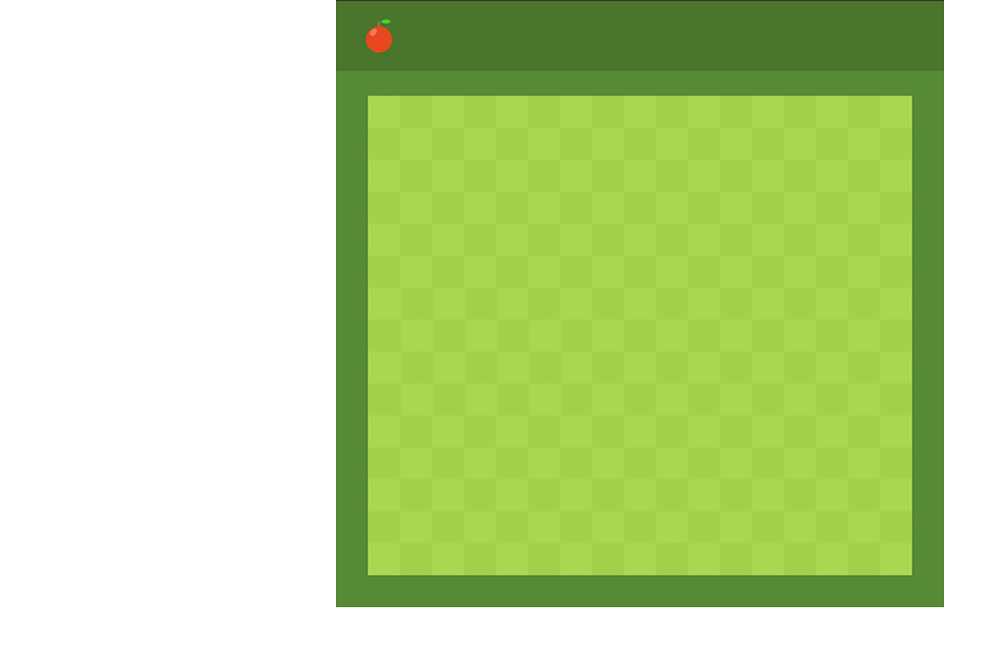
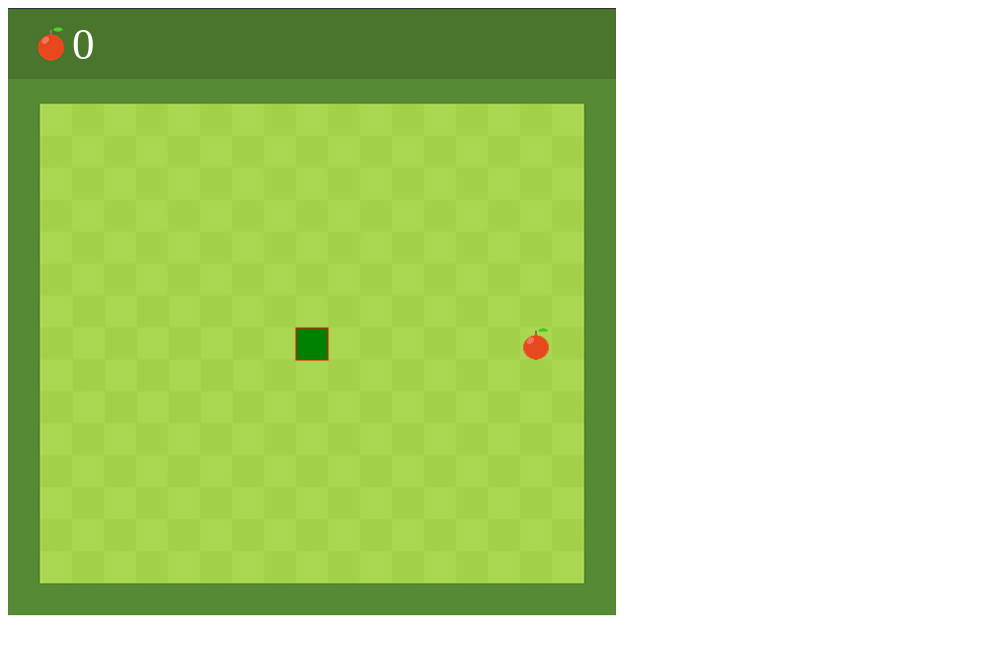
Before and after one commit to n1sam1Media/Snake_Game_Project, a plain HTML site: page index.html in a window 1280 px wide. Shown: the whole page, without its empty margins (0-999 px from the left). Drawn offline with Linux system fonts and the light colour scheme.

Commit message:
Finished snake game

```diff
--- a/index.html
+++ b/index.html
@@ -2,18 +2,6 @@
 <html>
 <head>
 	<title>Snake Game</title>
-	<style>
-	  * {
-	    padding: 0;
-	    margin: 0;
-	  }
-
-	  canvas {
-	  	background: #eee;
-	    display: block;
-	    margin: 0 auto;
-	  }
-	</style>
 </head>
 <body>
 
--- a/snake.js
+++ b/snake.js
@@ -10,6 +10,21 @@ ground.src = "img/ground.png";
 
 const foodImg = new Image();
 foodImg.src = "img/food.png";
+
+// load audio files
+const dead = new Audio();
+const eat = new Audio();
+const up = new Audio();
+const left = new Audio();
+const right = new Audio();
+const down = new Audio();
+
+dead.src = "audio/dead.mp3";
+eat.src = "audio/eat.mp3";
+up.src = "audio/up.mp3";
+left.src = "audio/left.mp3";
+right.src = "audio/right.mp3";
+down.src = "audio/down.mp3";
 
 // create the snake
 let snake = [];
@@ -27,9 +42,95 @@ let food = {
 // create the score var
 let score = 0;
 
+// control the snake
+let d;
+
+document.addEventListener("keydown", direction);
+
+function direction(event){
+	let key = event.keyCode;
+	if(key == 37 && d != "RIGHT"){
+		left.play();
+		d = "LEFT";
+	} else if(key == 38 && d != "DOWN"){
+		up.play();
+		d = "UP";
+	} else if(key == 39 && d != "LEFT"){
+		right.play();
+		d = "RIGHT";
+	} else if(key == 40 && d != "UP"){
+		down.play();
+		d = "DOWN";
+	}
+}
+
+// check collision function
+function collision(head, array){
+	for(let i = 0; i < array.length; i++){
+		if(head.x == array[i].x && head.y == array[i].y){
+			return true;
+		}
+	}
+	return false;
+}
+
 // draw everything to the canvas
 function draw() {
 	ctx.drawImage(ground, 0, 0);
+	for(let i = 0; i < snake.length; i++) {
+      ctx.fillStyle = (i == 0)? "green" : "white";
+      ctx.fillRect(snake[i].x,snake[i].y,box,box);
+
+      ctx.strokeStyle = "red";
+      ctx.strokeRect(snake[i].x,snake[i].y,box,box);
+	}
+
+	ctx.drawImage(foodImg, food.x, food.y);
+
+    // old head position
+    let snakeX = snake[0].x;
+    let snakeY = snake[0].y;
+
+    // which direction
+    if(d == "LEFT") snakeX -= box;
+    if(d == "UP") snakeY -= box;
+    if(d == "RIGHT") snakeX += box;
+    if(d == "DOWN") snakeY += box;
+
+    // if the snake eats the food
+    if(snakeX == food.x && snakeY == food.y){
+    	score++;
+    	eat.play();
+    	food = {
+    		x : Math.floor(Math.random() * 17 + 1) * box,
+    		y : Math.floor(Math.random() * 15 + 3) * box
+    	}
+    	// we don't remove the tail
+    } else {
+    	// remove the tail
+    	snake.pop();
+    }
+
+    // add new head
+    let newHead = {
+        x : snakeX,
+        y : snakeY
+    }
+
+    // game over
+    if(snakeX < box || snakeX > 17 * box || snakeY < 3 * box || snakeY > 17 * box || collision(newHead, snake)){
+    	clearInterval(game);
+    	dead.play();
+    }
+
+
+
+    snake.unshift(newHead);
+
+
+	ctx.fillStyle ="white";
+	ctx.font = "45px Changa one";
+	ctx.fillText(score, 2 * box, 1.6 * box);
 }
 
 // call draw function every 100 ms
```
